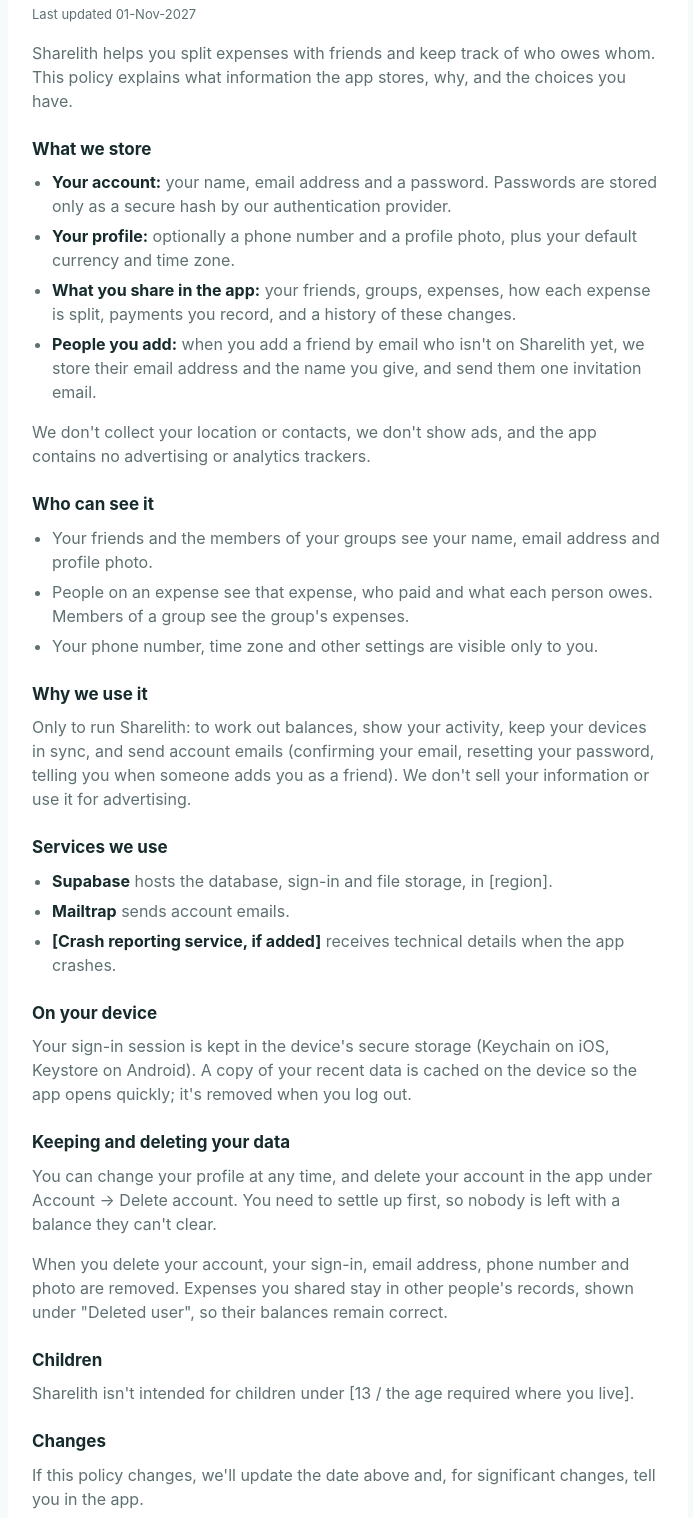
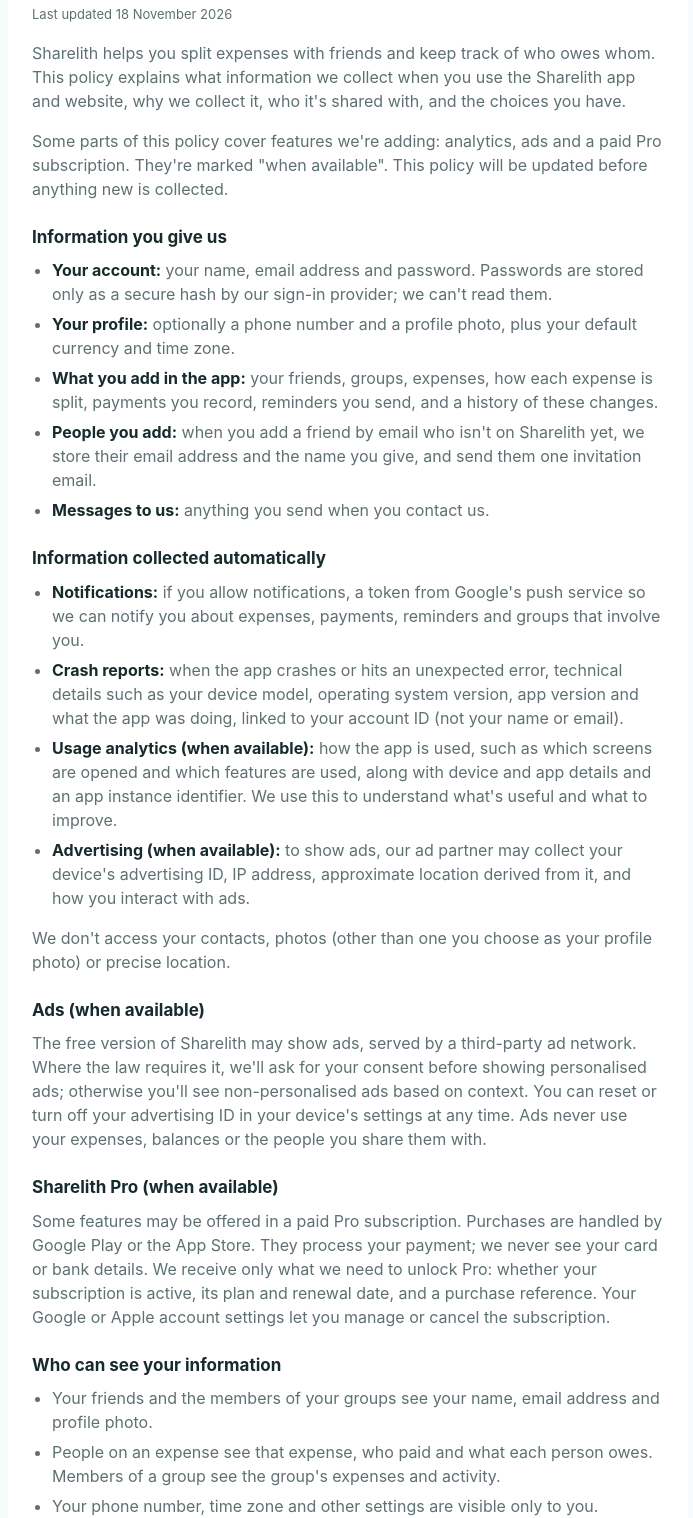
Before and after one commit to roshanpatil2000/Sharelith-deeplink, a plain HTML site: page privacy.html in a window 1280 px wide. Shown: the part 84-1602 px from the top of the page, without its empty margins (292-985 px from the left). Drawn offline with Linux system fonts and the light colour scheme.

Commit message:
Privacy policy: analytics, ads, Pro, crash reports, contact
Co-Authored-By: Claude Opus 5.5 <noreply@anthropic.com>

```diff
--- a/privacy.html
+++ b/privacy.html
@@ -5,73 +5,139 @@
   <meta charset="utf-8">
   <meta name="viewport" content="width=device-width, initial-scale=1">
   <title>Privacy policy · Sharelith</title>
+  <meta name="description" content="What information Sharelith stores, why, who can see it and the choices you have.">
   <link rel="stylesheet" href="/styles.css">
 </head>
 
 <body>
-  <!--
-    DRAFT. Before publishing, fill in every [bracketed] item and have it
-    reviewed. It describes what the app stores as of version 1.0.0.
-  -->
   <main class="card policy">
     <h1>Privacy policy</h1>
-    <p class="hint">Last updated 01-Nov-2027</p>
+    <p class="hint">Last updated 18 November 2026</p>
 
     <p>Sharelith helps you split expenses with friends and keep track of who owes whom. This policy explains what
-      information the app stores, why, and the choices you have.</p>
+      information we collect when you use the Sharelith app and website, why we collect it, who it's shared with, and
+      the choices you have.</p>
 
-    <h2>What we store</h2>
+    <p>Some parts of this policy cover features we're adding: analytics, ads and a paid Pro subscription. They're
+      marked "when available". This policy will be updated before anything new is collected.</p>
+
+    <h2>Information you give us</h2>
     <ul>
-      <li><strong>Your account:</strong> your name, email address and a password. Passwords are stored only as a secure
-        hash by our authentication provider.</li>
+      <li><strong>Your account:</strong> your name, email address and password. Passwords are stored only as a secure
+        hash by our sign-in provider; we can't read them.</li>
       <li><strong>Your profile:</strong> optionally a phone number and a profile photo, plus your default currency and
         time zone.</li>
-      <li><strong>What you share in the app:</strong> your friends, groups, expenses, how each expense is split,
-        payments you record, and a history of these changes.</li>
+      <li><strong>What you add in the app:</strong> your friends, groups, expenses, how each expense is split, payments
+        you record, reminders you send, and a history of these changes.</li>
       <li><strong>People you add:</strong> when you add a friend by email who isn't on Sharelith yet, we store their
         email address and the name you give, and send them one invitation email.</li>
+      <li><strong>Messages to us:</strong> anything you send when you contact us.</li>
     </ul>
-    <p>We don't collect your location or contacts, we don't show ads, and the app contains no advertising or analytics
-      trackers.</p>
 
-    <h2>Who can see it</h2>
+    <h2>Information collected automatically</h2>
+    <ul>
+      <li><strong>Notifications:</strong> if you allow notifications, a token from Google's push service so we can
+        notify you about expenses, payments, reminders and groups that involve you.</li>
+      <li><strong>Crash reports:</strong> when the app crashes or hits an unexpected error, technical details such as
+        your device model, operating system version, app version and what the app was doing, linked to your account
+        ID (not your name or email).</li>
+      <li><strong>Usage analytics (when available):</strong> how the app is used, such as which screens are opened and
+        which features are used, along with device and app details and an app instance identifier. We use this to
+        understand what's useful and what to improve.</li>
+      <li><strong>Advertising (when available):</strong> to show ads, our ad partner may collect your device's
+        advertising ID, IP address, approximate location derived from it, and how you interact with ads.</li>
+    </ul>
+    <p>We don't access your contacts, photos (other than one you choose as your profile photo) or precise location.
+    </p>
+
+    <h2>Ads (when available)</h2>
+    <p>The free version of Sharelith may show ads, served by a third-party ad network. Where the law requires it,
+      we'll ask for your consent before showing personalised ads; otherwise you'll see non-personalised ads based on
+      context. You can reset or turn off your advertising ID in your device's settings at any time. Ads never use
+      your expenses, balances or the people you share them with.</p>
+
+    <h2>Sharelith Pro (when available)</h2>
+    <p>Some features may be offered in a paid Pro subscription. Purchases are handled by Google Play or the App
+      Store. They process your payment; we never see your card or bank details. We receive only what we need to
+      unlock Pro: whether your subscription is active, its plan and renewal date, and a purchase reference. Your
+      Google or Apple account settings let you manage or cancel the subscription.</p>
+
+    <h2>Who can see your information</h2>
     <ul>
       <li>Your friends and the members of your groups see your name, email address and profile photo.</li>
       <li>People on an expense see that expense, who paid and what each person owes. Members of a group see the group's
-        expenses.</li>
+        expenses and activity.</li>
       <li>Your phone number, time zone and other settings are visible only to you.</li>
     </ul>
 
-    <h2>Why we use it</h2>
-    <p>Only to run Sharelith: to work out balances, show your activity, keep your devices in sync, and send account
-      emails (confirming your email, resetting your password, telling you when someone adds you as a friend). We don't
-      sell your information or use it for advertising.</p>
+    <h2>How we use it</h2>
+    <ul>
+      <li>To run Sharelith: work out balances, show your activity, keep your devices in sync and send notifications.
+      </li>
+      <li>To send account emails: confirming your email, resetting your password, telling you when someone adds you.
+      </li>
+      <li>To keep the app working and secure: fix crashes, prevent abuse and limit spam, such as reminders to the same
+        person.</li>
+      <li>To improve the app, using analytics when available.</li>
+      <li>To show ads in the free version and provide Pro features to subscribers, when available.</li>
+    </ul>
+    <p>We don't sell your personal information.</p>
+
+    <h2>Legal bases</h2>
+    <p>Where laws such as the GDPR apply, we rely on: performance of our contract with you, to provide the app;
+      our legitimate interests, to keep it secure, fix problems and improve it; your consent, for personalised ads
+      and any optional analytics, which you can withdraw at any time; and legal obligations where they apply.</p>
 
     <h2>Services we use</h2>
     <ul>
-      <li><strong>Supabase</strong> hosts the database, sign-in and file storage, in [region].</li>
-      <li><strong>Mailtrap</strong> sends account emails.</li>
-      <li><strong>[Crash reporting service, if added]</strong> receives technical details when the app crashes.</li>
+      <li><strong>Supabase:</strong> hosts the database, sign-in and file storage, in the European Union (Ireland).
+      </li>
+      <li><strong>Google Firebase:</strong> Cloud Messaging delivers notifications; Crashlytics receives crash
+        reports.</li>
+      <li><strong>Mailtrap:</strong> sends account emails.</li>
+      <li><strong>Vercel:</strong> hosts this website and the links in our emails.</li>
+      <li><strong>An analytics provider and an ad network (when available):</strong> we'll name them here before they
+        are added.</li>
+      <li><strong>Google Play and the App Store (when available):</strong> process Pro subscription payments.</li>
     </ul>
+    <p>These providers process information on our behalf and under their own privacy terms. Some of them may process it
+      outside your country, including in the United States, with safeguards required by law.</p>
 
     <h2>On your device</h2>
     <p>Your sign-in session is kept in the device's secure storage (Keychain on iOS, Keystore on Android). A copy of
       your recent data is cached on the device so the app opens quickly; it's removed when you log out.</p>
 
-    <h2>Keeping and deleting your data</h2>
-    <p>You can change your profile at any time, and delete your account in the app under Account → Delete account. You
-      need to settle up first, so nobody is left with a balance they can't clear.</p>
-    <p>When you delete your account, your sign-in, email address, phone number and photo are removed. Expenses you
-      shared stay in other people's records, shown under "Deleted user", so their balances remain correct.</p>
+    <h2>How long we keep it</h2>
+    <p>We keep your account information while your account is open. Crash reports are kept for up to 90 days by our
+      crash reporting provider. Analytics data, when available, will be kept for no more than 14 months.</p>
+
+    <h2>Deleting your account</h2>
+    <p>You can delete your account in the app under Account → Delete account. You need to settle up first, so nobody
+      is left with a balance they can't clear.</p>
+    <p>When you delete your account, your sign-in, email address, phone number, photo and notification tokens are
+      removed. Expenses you shared stay in other people's records, shown under "Deleted user", so their balances
+      remain correct.</p>
+
+    <h2>Your rights</h2>
+    <p>Depending on where you live, you may have the right to access, correct, delete or export your information, to
+      object to or restrict how we use it, and to withdraw consent. Most of these you can do in the app; for anything
+      else, email us at the address below. You can also complain to your local data protection authority.</p>
+
+    <h2>Security</h2>
+    <p>Information is sent over encrypted connections, and access is limited so people see only what they share. No
+      system is perfectly secure, but we work to protect your information and will tell you if a breach affects
+      you, as the law requires.</p>
 
     <h2>Children</h2>
-    <p>Sharelith isn't intended for children under [13 / the age required where you live].</p>
+    <p>Sharelith isn't intended for children under 13, and we don't knowingly collect information from them. If you
+      believe a child has given us information, contact us and we'll delete it.</p>
 
     <h2>Changes</h2>
-    <p>If this policy changes, we'll update the date above and, for significant changes, tell you in the app.</p>
+    <p>If this policy changes, we'll update the date above. For significant changes, such as when analytics, ads or
+      Pro are added, we'll tell you in the app before they take effect.</p>
 
     <h2>Contact</h2>
-    <p>Questions or requests: [contact email].</p>
+    <p>Questions or requests: <a href="mailto:business@techbeas.co.in">business@techbeas.co.in</a></p>
   </main>
 </body>
 
--- a/styles.css
+++ b/styles.css
@@ -84,3 +84,4 @@ body:has(.policy) { place-items: start center; }
 .policy ul { margin: 0 0 16px; padding-left: 20px; color: var(--text-secondary); }
 .policy li { margin-bottom: 6px; }
 .policy strong { color: var(--text); }
+.policy a { color: var(--primary); }
```
